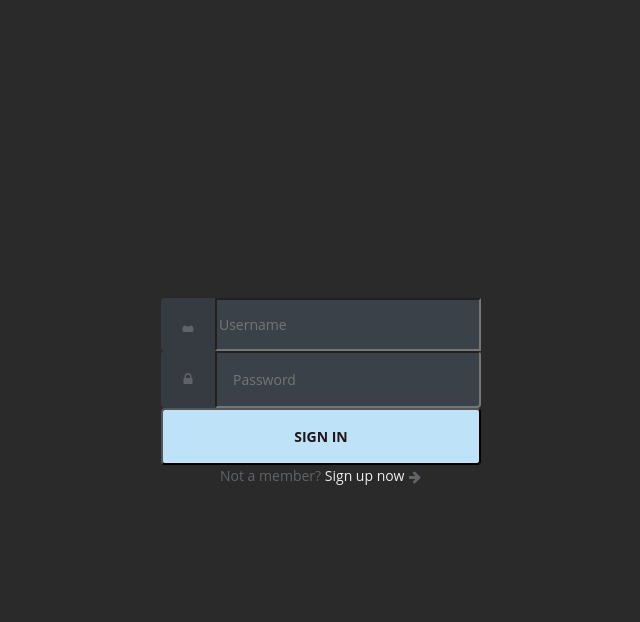
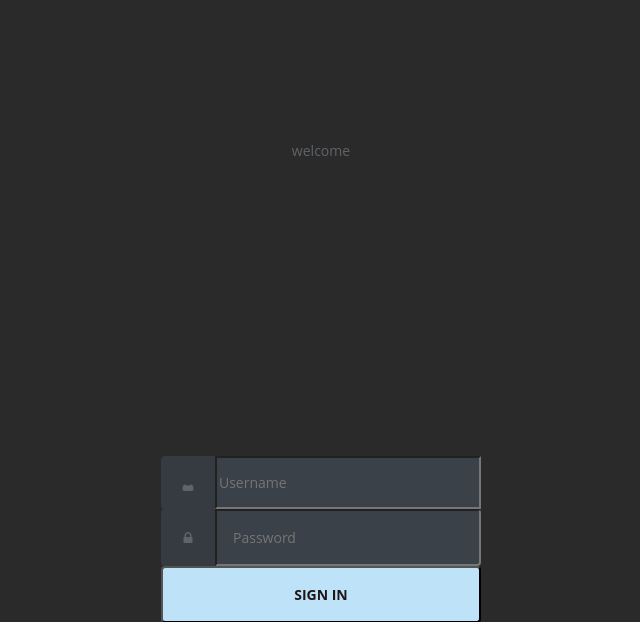
Before and after one commit to IshitaGrover23/PaidAWS2, a Django app: page /login/ in a window 1280 px wide. Shown: the top 622 px of the page, without its empty margins (319-959 px from the left). Run offline with Django 4.2, Linux system fonts and the light colour scheme.

Commit message:
Update login.html

```diff
--- a/OJT-team3/website/templates/login.html
+++ b/OJT-team3/website/templates/login.html
@@ -186,6 +186,7 @@
     </style>
 </head>
 <body class="align">
+    <p>welcome</p>
     <div class="grid">
         {% if user.is_authenticated %}
             <div class="form__messages">
```
